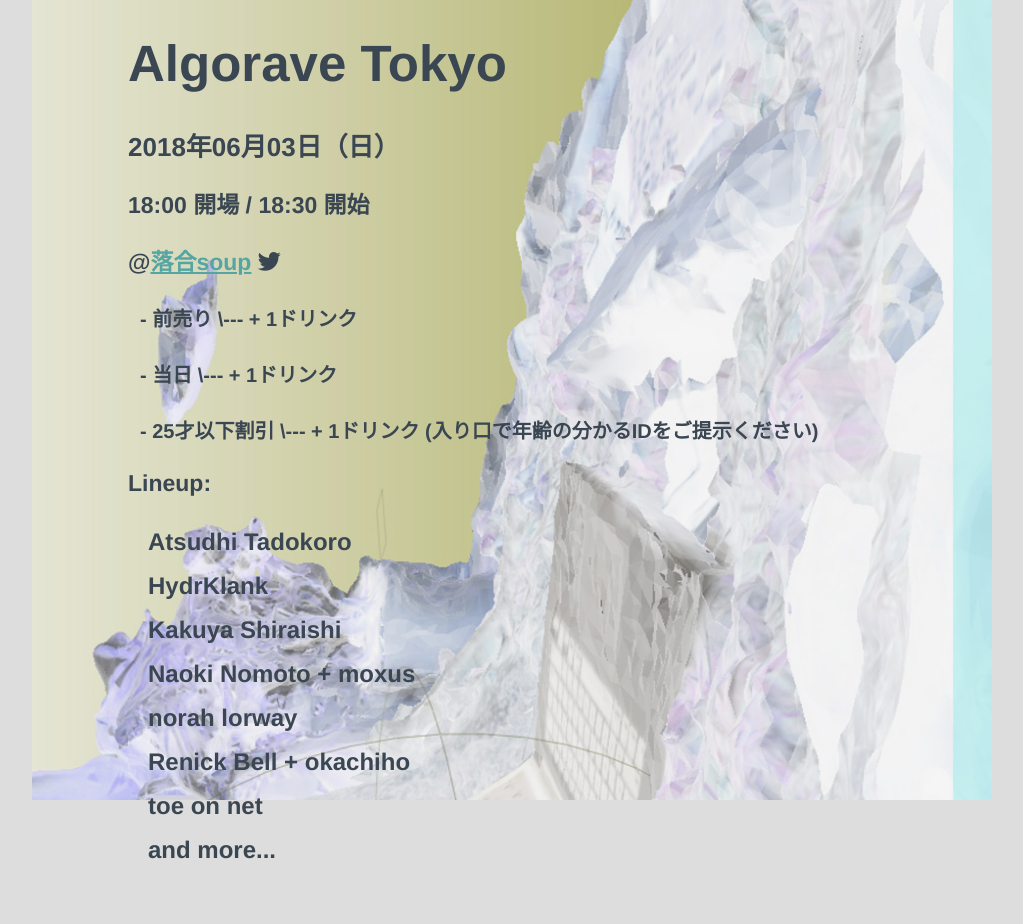
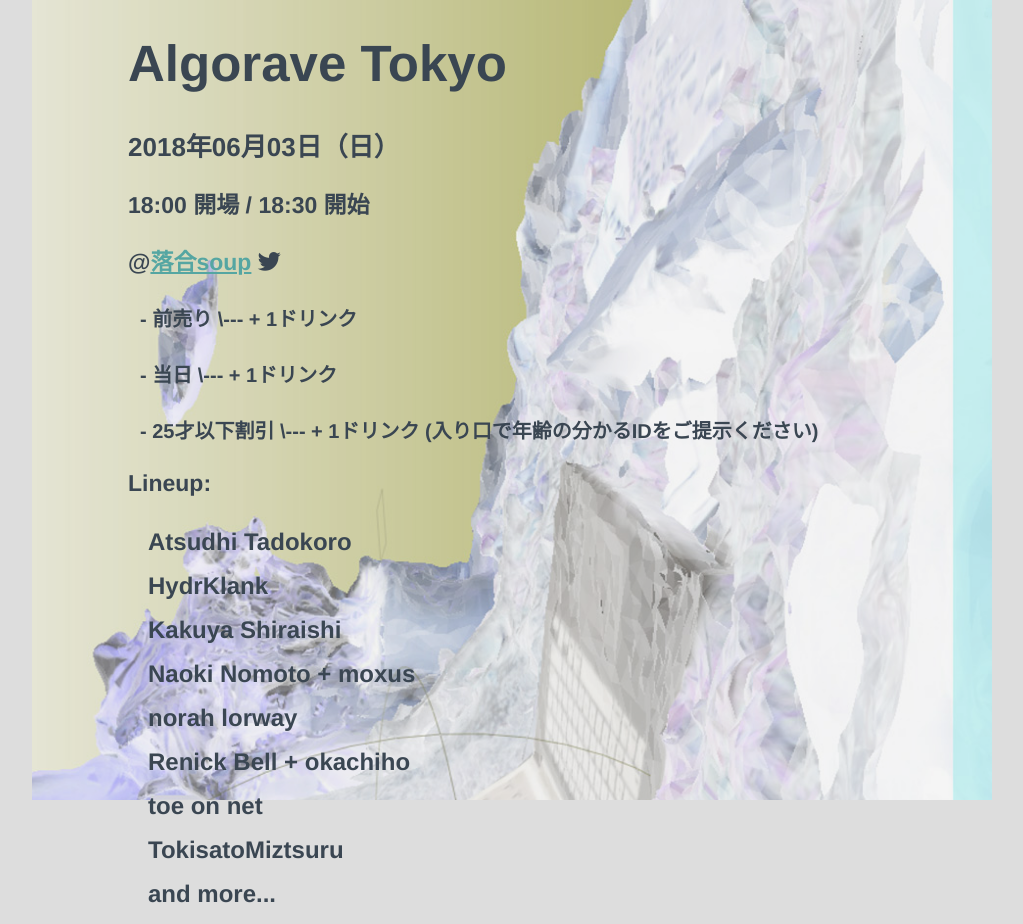
Before and after one commit to AlgoraveTokyo/2018-june, a plain HTML site: page index.html in a window 1280 px wide. Shown: the top 924 px of the page, without its empty margins (128-1151 px from the left). Drawn offline with Linux system fonts and the light colour scheme; some packages are replaced by stand-ins of ours.

Commit message:
added artist

```diff
--- a/index.html
+++ b/index.html
@@ -73,6 +73,9 @@
           </li>
           <li>
             toe on net
+          </li>
+          <li>
+            TokisatoMiztsuru
           </li>
           <li>
             and more...
```
